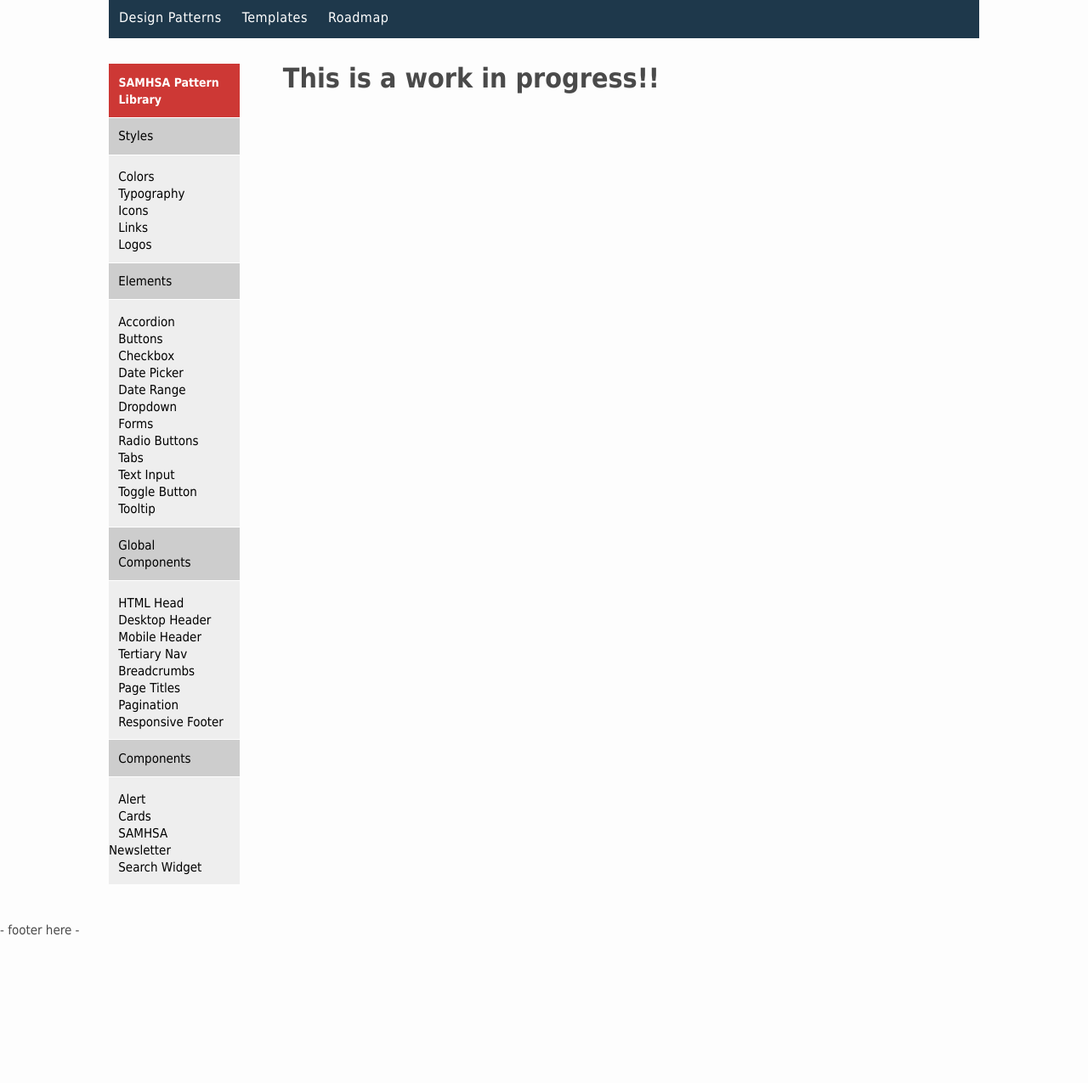
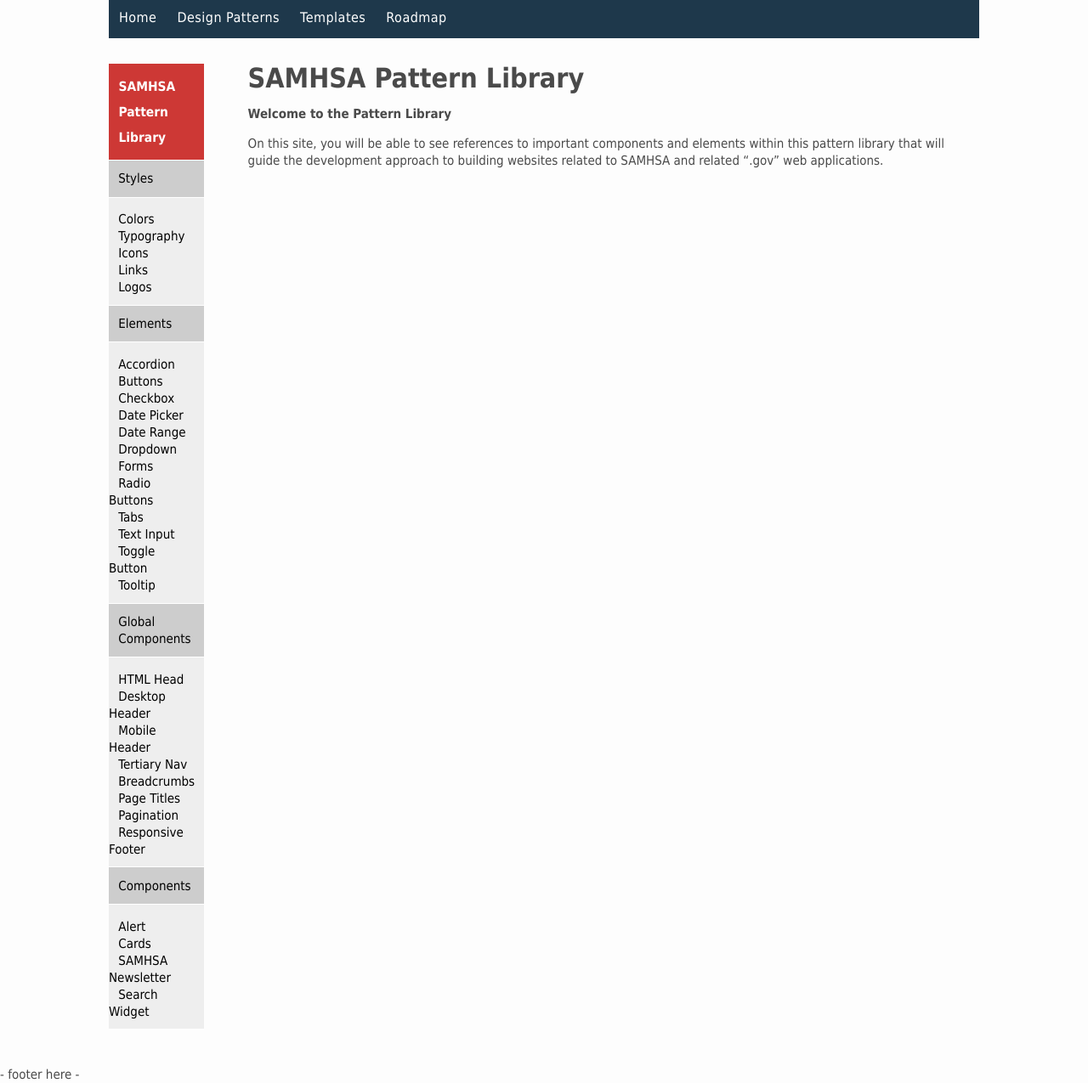
Before and after one commit to ux-at-icfnext/samhsa-v4, a Jekyll site: the page built from docs/index.md, in a window 1280 px wide. Shown: the whole page at 85% size. Built offline with Jekyll 4.4.1, drawn with Linux system fonts in a browser that asks for light colours; nearby versions of some CDN libraries; before the commit the page ends 1105 px from its top, so only the background shows below that.

Commit message:
Additinoal update to header for home menu item and home page place holder

```diff
--- a/docs/_data/header_nav.yml
+++ b/docs/_data/header_nav.yml
@@ -1,5 +1,7 @@
 header-nav-title: Pattern Lab Header Nav
 header-nav:
+  - title: Home
+    url: /
   - title: Design Patterns
     url: /colors
   - title: Templates
--- a/docs/_includes/layouts/sidenav.html
+++ b/docs/_includes/layouts/sidenav.html
@@ -1,5 +1,5 @@
 <div id="side-menu" class="nav side-menu element-nav">
-  <h2><a href="/" title="SAMHSA Pattern Library">SAMHSA Pattern Library</a></h2>
+  <h2>SAMHSA Pattern Library</h2>
 
     {% if site.data.side_nav.side-navigation[0] %}
       <ul class="menu">
--- a/docs/_sass/minima/custom/mixins/_mix_menus.scss
+++ b/docs/_sass/minima/custom/mixins/_mix_menus.scss
@@ -9,7 +9,7 @@
   padding: 0;
   > li,
   > li > a{
-    display: inline-block;
+    display: block;
   }
   > li{
     margin: 0;
--- a/docs/_sass/minima/custom/tertiary-menu.scss
+++ b/docs/_sass/minima/custom/tertiary-menu.scss
@@ -48,6 +48,7 @@
 
     //-------Level 2 ----------//
     > ul{
+      //display: none;
       padding: $side-menu-padding*1.5 0 $side-menu-padding;
       border-top: $sm-border;
 
--- a/docs/index.md
+++ b/docs/index.md
@@ -1,6 +1,10 @@
 ---
 layout: page
-title: This is a work in progress!!
+title: SAMHSA Pattern Library
 section: page
 category: default
 ---
+
+**Welcome to the Pattern Library**
+
+On this site, you will be able to see references to important components and elements within this pattern library that will guide the development approach to building websites related to SAMHSA and related ".gov" web applications.
```
